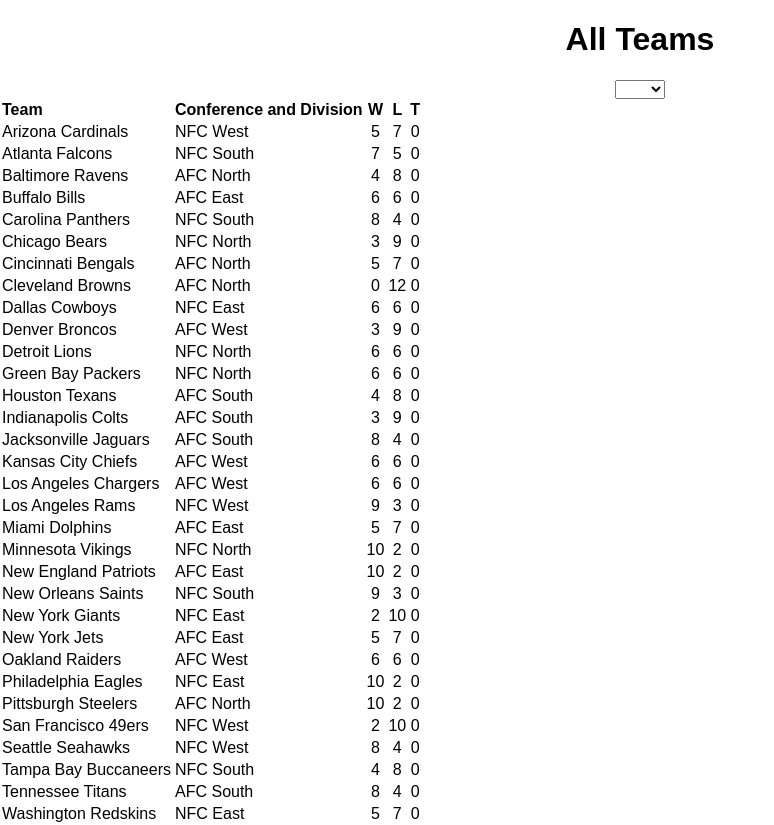
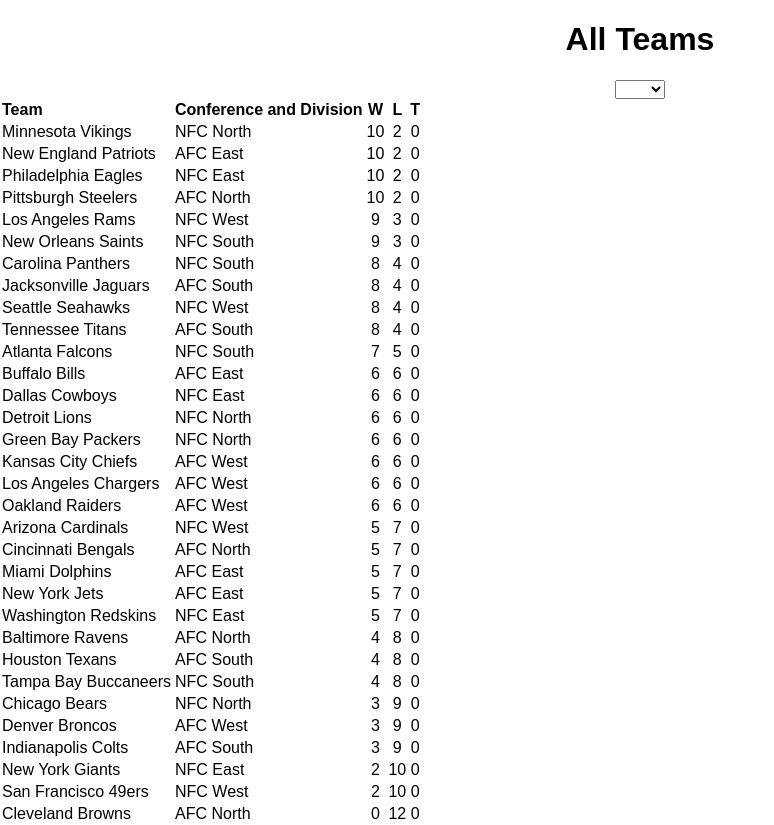
Before and after one commit to patgallant/nfl, a React (Create React App) app: page / in a window 1280 px wide. Shown: the whole page, without its empty margins (0-774 px from the left). Built offline with nearby package versions, Linux system fonts and the light colour scheme.

Commit message:
Teams ranked by record

```diff
--- a/src/App.js
+++ b/src/App.js
@@ -21,11 +21,26 @@ class App extends Component {
     })
   };
 
+  rankTeams = () => {
+    let rankedTeams = this.props.teams.slice();
+
+    return this.rankByRecord(rankedTeams);
+  };
+
+  rankByRecord = (teams) => {
+    return teams.sort((a, b) => {
+      let recordA = a.wins.length / (a.wins.length + a.losses.length + a.ties.length);
+      let recordB = b.wins.length / (b.wins.length + b.losses.length + b.ties.length);
+
+      return recordB - recordA;
+    });
+  };
+
   render() {
     return (
       <div className="App">
         <TeamList
-          teams={this.props.teams}
+          teams={this.rankTeams()}
           selectedConference={this.state.selectedConference}
           selectConference={this.selectConference} />
       </div>
```
